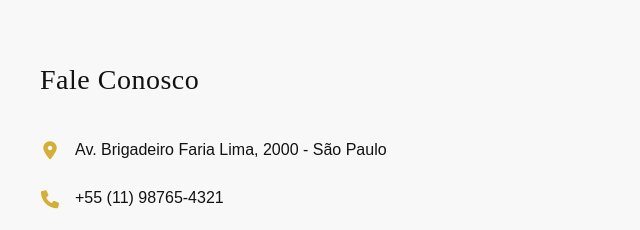
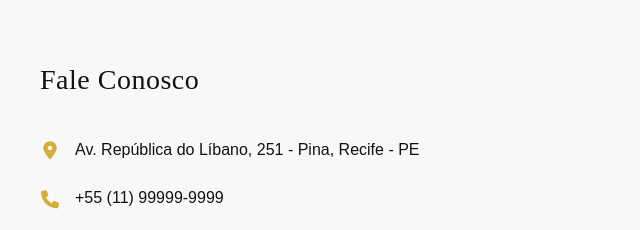
Before and after one commit to gabrielporfirioo/metamophosys, a plain HTML site: page index.html in a window 1280 px wide. Shown: the part 5000-5230 px from the top of the page, 0-640 px from the left. Drawn offline with Linux system fonts and the light colour scheme.

Commit message:
Atualização de dados

```diff
--- a/index.html
+++ b/index.html
@@ -1204,8 +1204,8 @@
             <div class="contact-container">
                 <div class="contact-info">
                     <h3>Fale Conosco</h3>
-                    <p><i class="fas fa-map-marker-alt"></i> Av. Brigadeiro Faria Lima, 2000 - São Paulo</p>
-                    <p><i class="fas fa-phone"></i> +55 (11) 98765-4321</p>
+                    <p><i class="fas fa-map-marker-alt"></i> Av. República do Líbano, 251 - Pina, Recife - PE</p>
+                    <p><i class="fas fa-phone"></i> +55 (11) 99999-9999</p>
                     <p><i class="fas fa-envelope"></i> concierge@Metamorphosys.com</p>
                     <p><i class="fas fa-clock"></i> Segunda a Sexta: 9h-18h</p>
                     <p><i class="fas fa-star"></i> Atendimento preferencial para clientes</p>
```
